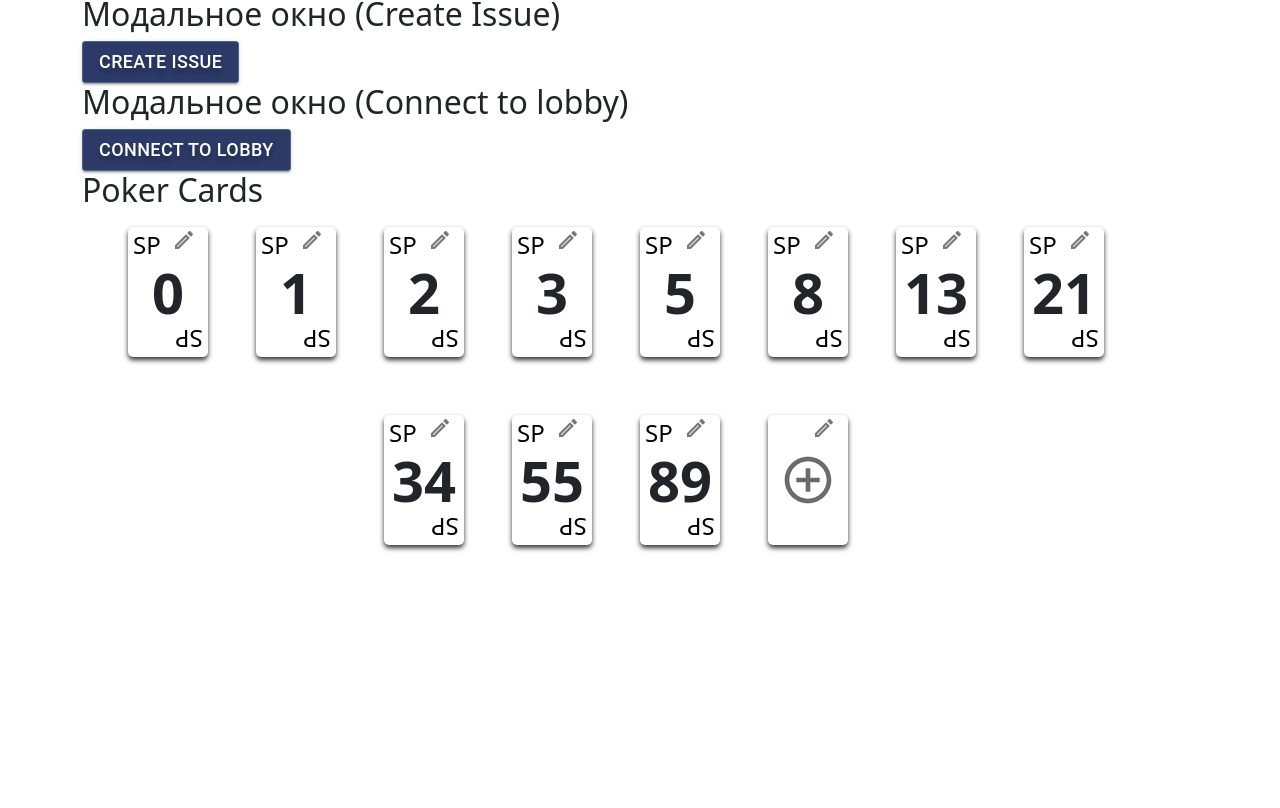
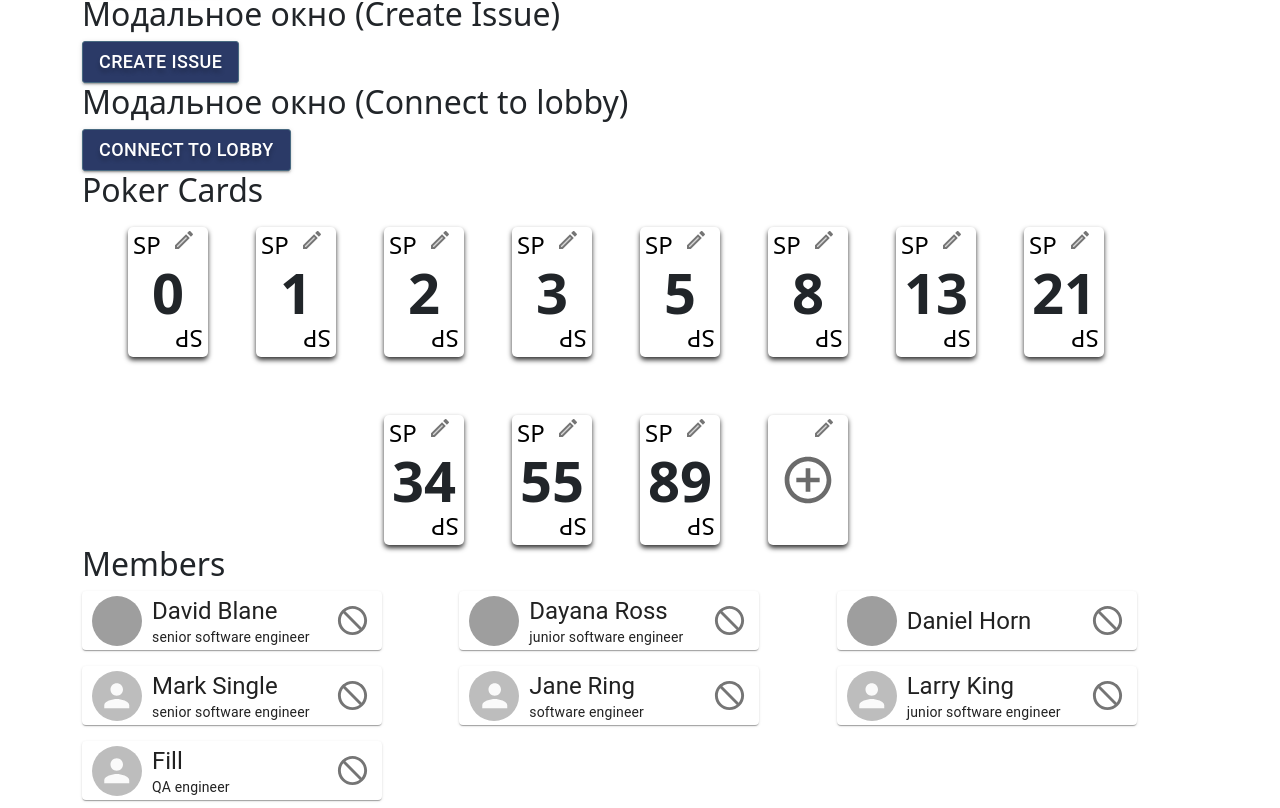
Before and after one commit to abr-ya/pointing-poker, a React app: page /test in a window 1280 px wide. Shown: the part 333-1141 px from the top of the page. Before the commit the page ends 902 px from the top, so only its background shows below. Built offline with nearby package versions, Linux system fonts and the light colour scheme; grey boxes are pictures that could not be loaded; the HTML template or start-up script is replaced by a standard one.

Commit message:
feat: add members

```diff
--- /dev/null
+++ b/src/components/Member/Member.module.scss
@@ -0,0 +1,19 @@
+.container {
+    display: flex;
+    flex-direction: row;
+    justify-content: space-around;
+    align-items: center;
+}
+
+.info {
+    flex-grow: 1;
+}
+
+.name {
+    font-size: 25px;
+    font-weight: 300;
+}
+
+.position {
+    font-size: 14px;
+}
--- /dev/null
+++ b/src/components/Member/Member.tsx
@@ -0,0 +1,62 @@
+import React from "react";
+
+import Grid from "@material-ui/core/Grid/Grid";
+import Card from "@material-ui/core/Card";
+import Typography from "@material-ui/core/Typography";
+import Avatar from "@material-ui/core/Avatar";
+import IconButton from "@material-ui/core/IconButton";
+import NotInterestedIcon from "@material-ui/icons/NotInterested";
+import { makeStyles } from "@material-ui/core";
+import classes from "./Member.module.scss";
+
+const useStyles = makeStyles({
+  card: {
+    maxWidth: 300,
+  },
+  avatar: {
+    width: 50,
+    height: 50,
+    marginLeft: 10,
+    marginRight: 10,
+  },
+});
+
+export interface IMember {
+  id: number;
+  name: string;
+  surname: string;
+  position: string;
+  avatar: string;
+}
+
+const Member = ({
+  id,
+  name,
+  surname,
+  position,
+  avatar,
+}: IMember): JSX.Element => {
+  const cl = useStyles();
+  return (
+    <Grid item md={4}>
+      <Card className={cl.card}>
+        <div className={classes.container}>
+          <Avatar src={avatar} className={cl.avatar}></Avatar>
+          <div className={classes.info}>
+            <Typography variant="h5" className={classes.name}>
+              {name} {surname}
+            </Typography>
+            <Typography variant="body2" className={classes.position}>
+              {position}
+            </Typography>
+          </div>
+          <IconButton>
+            <NotInterestedIcon fontSize="large" />
+          </IconButton>
+        </div>
+      </Card>
+    </Grid>
+  );
+};
+
+export default Member;
--- /dev/null
+++ b/src/components/MembersList/MembersList.tsx
@@ -0,0 +1,29 @@
+import React from "react";
+
+import Grid from "@material-ui/core/Grid/Grid";
+
+import Member from "../Member/Member";
+import { IMember } from "../Member/Member";
+
+interface IMembersList {
+  users: IMember[];
+}
+
+const MembersList = ({ users }: IMembersList): JSX.Element => {
+  return (
+    <Grid container spacing={2} direction="row" alignItems="stretch">
+      {users.map((user) => (
+        <Member
+          id={user.id}
+          key={user.id}
+          avatar={user.avatar}
+          name={user.name}
+          surname={user.surname}
+          position={user.position}
+        />
+      ))}
+    </Grid>
+  );
+};
+
+export default MembersList;
--- a/src/pages/Components.tsx
+++ b/src/pages/Components.tsx
@@ -5,6 +5,7 @@ import ModalCreateIssue from "../components/Modal/ModalCreateIssue";
 import ModalConnectToLobby from "../components/Modal/ModalConnectToLobby";
 import { createStyles, Grid, makeStyles } from "@material-ui/core";
 import PokerCard from "../components/PokerCard/PokerCard";
+import MembersList from "../components/MembersList/MembersList";
 
 const cardValues = [
   "0",
@@ -19,6 +20,61 @@ const cardValues = [
   "55",
   "89",
   "add",
+];
+
+const users = [
+  {
+    id: 1,
+    name: "David",
+    surname: "Blane",
+    position: "senior software engineer",
+    avatar:
+      "https://upload.wikimedia.org/wikipedia/commons/thumb/4/49/Elon_Musk_2015.jpg/327px-Elon_Musk_2015.jpg",
+  },
+  {
+    id: 2,
+    name: "Dayana",
+    surname: "Ross",
+    position: "junior software engineer",
+    avatar:
+      "https://upload.wikimedia.org/wikipedia/commons/thumb/4/49/Elon_Musk_2015.jpg/327px-Elon_Musk_2015.jpg",
+  },
+  {
+    id: 3,
+    name: "Daniel",
+    surname: "Horn",
+    position: "",
+    avatar:
+      "https://upload.wikimedia.org/wikipedia/commons/thumb/4/49/Elon_Musk_2015.jpg/327px-Elon_Musk_2015.jpg",
+  },
+  {
+    id: 4,
+    name: "Mark",
+    surname: "Single",
+    position: "senior software engineer",
+    avatar: "",
+  },
+  {
+    id: 5,
+    name: "Jane",
+    surname: "Ring",
+    position: "software engineer",
+    avatar: "",
+  },
+  {
+    id: 6,
+    name: "Larry",
+    surname: "King",
+    position: "junior software engineer",
+    avatar: "",
+  },
+  {
+    id: 7,
+    name: "Fill",
+    surname: "",
+    position: "QA engineer",
+    avatar: "",
+  },
 ];
 
 const Components = (): JSX.Element => {
@@ -118,6 +174,8 @@ const Components = (): JSX.Element => {
       >
         {cards}
       </Grid>
+      <h2>Members</h2>
+      <MembersList users={users} />
     </div>
   );
 };
```
Also changed, not shown: src/components/Member/Member.module.scss.d.ts (added, +15 -0 lines).
